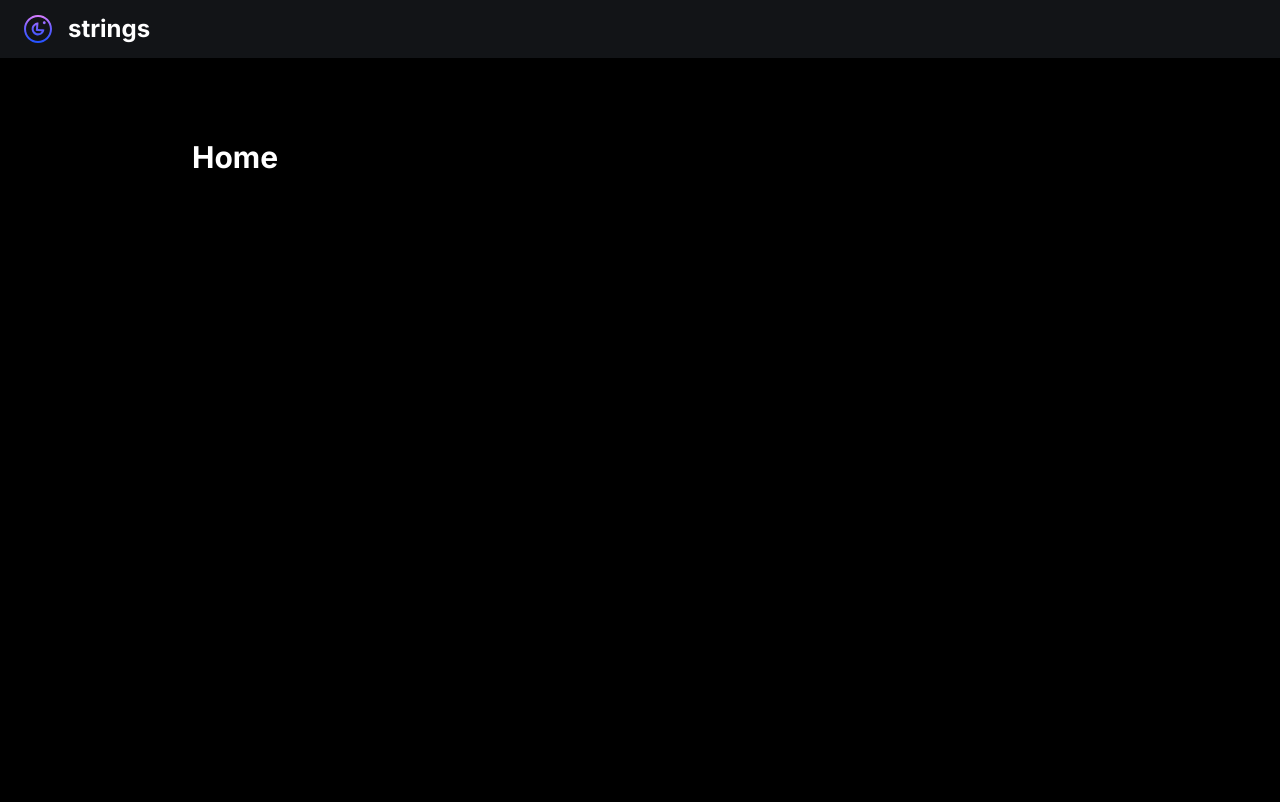
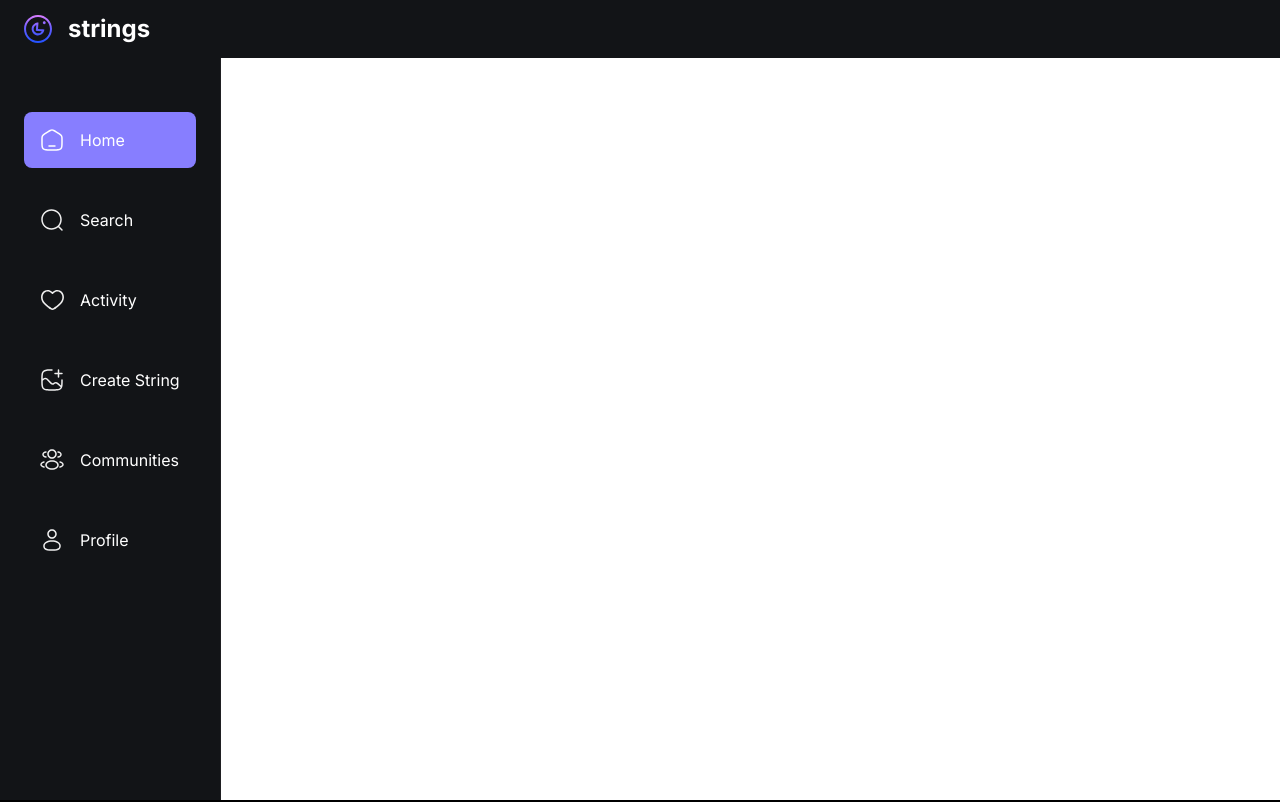
Before and after one commit to hsirkar/strings, a Next.js app: page / in a window 1280 px wide. Shown: the top 802 px of the page. Built offline with nearby package versions, Linux system fonts and the light colour scheme; no server answers.

Commit message:
Finish LeftSidebar

```diff
--- a/components/shared/LeftSidebar.tsx
+++ b/components/shared/LeftSidebar.tsx
@@ -1,5 +1,47 @@
+"use client"
+
+import { sidebarLinks } from '@/constants';
+import { SignOutButton, SignedIn } from '@clerk/nextjs';
+import Image from 'next/image';
+import Link from 'next/link';
+import { usePathname, useRouter } from 'next/navigation';
+
 function LeftSidebar() {
-    return <h1>LeftSidebar!</h1>
+    const router = useRouter();
+    const pathname = usePathname();
+    return (
+        <section className="custom-scrollbar leftsidebar">
+            <div className="flex w-full flex-1 flex-col gap-6 px-6">
+                {sidebarLinks.map((link) => {
+                    const isActive = (pathname.includes(link.route) &&
+                    link.route.length > 1) || pathname == link.route;
+                    return (
+                        <Link
+                            href={link.route}
+                            key={link.label}
+                            className={`leftsidebar_link ${isActive && 'bg-primary-500'}`}>
+                            <Image src={link.imgURL} alt={link.label} width={24} height={24} />
+                            <p className="text-light-1 max-lg:hidden">{link.label}</p>
+                        </Link>
+                    )}
+                )}
+            </div>
+            <div className="mt-10 px-6">
+                <SignedIn>
+                    <SignOutButton signOutCallback={() => router.push('/sign-in')}>
+                        <div className="flex cursor-pointer gap-4 p-4">
+                            <Image
+                                src="/assets/logout.svg"
+                                alt="logout"
+                                width={24}
+                                height={24} />
+                            <p className="text-light-2 max-lg:hidden">Logout</p>
+                        </div>
+                    </SignOutButton>
+                </SignedIn>
+            </div>
+        </section>
+    )
 }
 
 export default LeftSidebar;
--- /dev/null
+++ b/constants/index.js
@@ -0,0 +1,44 @@
+export const sidebarLinks = [
+    {
+      imgURL: "/assets/home.svg",
+      route: "/",
+      label: "Home",
+    },
+    {
+      imgURL: "/assets/search.svg",
+      route: "/search",
+      label: "Search",
+    },
+    {
+      imgURL: "/assets/heart.svg",
+      route: "/activity",
+      label: "Activity",
+    },
+    {
+      imgURL: "/assets/create.svg",
+      route: "/create-string",
+      label: "Create String",
+    },
+    {
+      imgURL: "/assets/community.svg",
+      route: "/communities",
+      label: "Communities",
+    },
+    {
+      imgURL: "/assets/user.svg",
+      route: "/profile",
+      label: "Profile",
+    },
+  ];
+
+  export const profileTabs = [
+    { value: "threads", label: "Threads", icon: "/assets/reply.svg" },
+    { value: "replies", label: "Replies", icon: "/assets/members.svg" },
+    { value: "tagged", label: "Tagged", icon: "/assets/tag.svg" },
+  ];
+
+  export const communityTabs = [
+    { value: "threads", label: "Threads", icon: "/assets/reply.svg" },
+    { value: "members", label: "Members", icon: "/assets/members.svg" },
+    { value: "requests", label: "Requests", icon: "/assets/request.svg" },
+  ];
```
